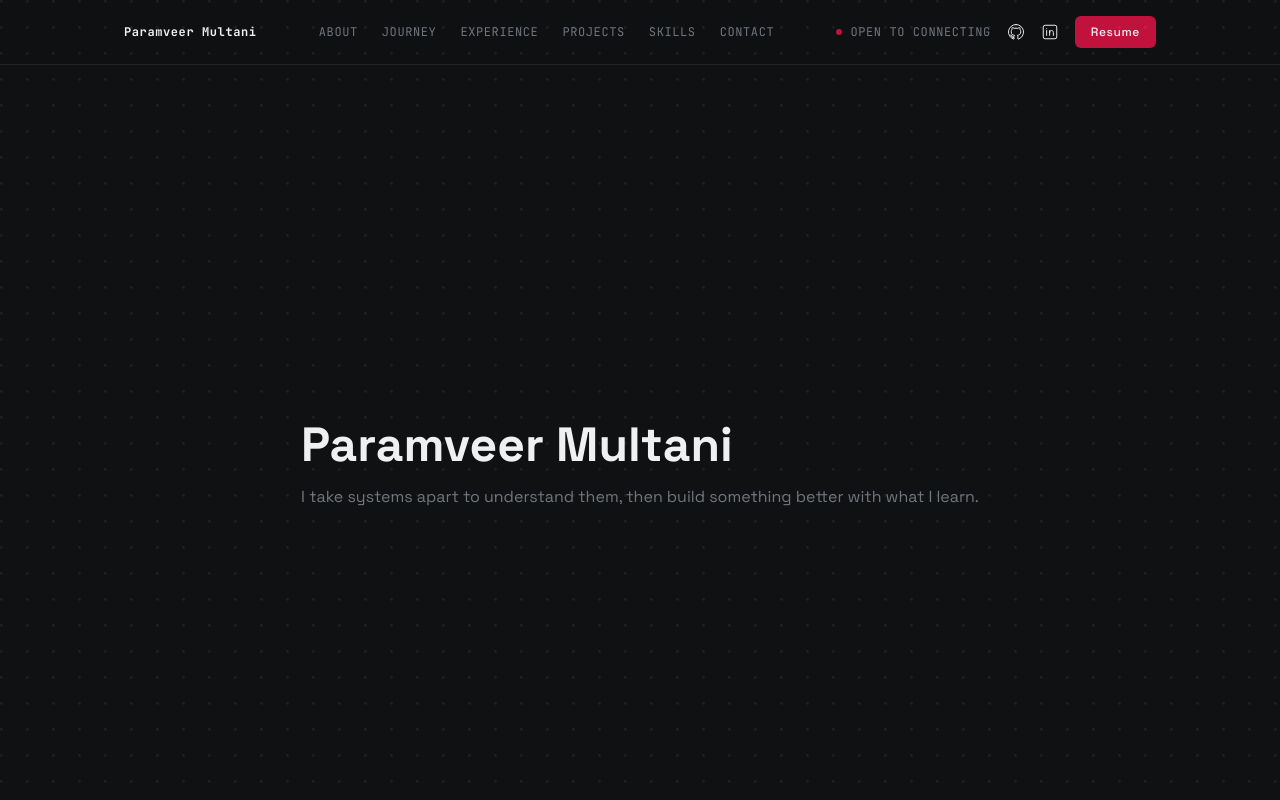
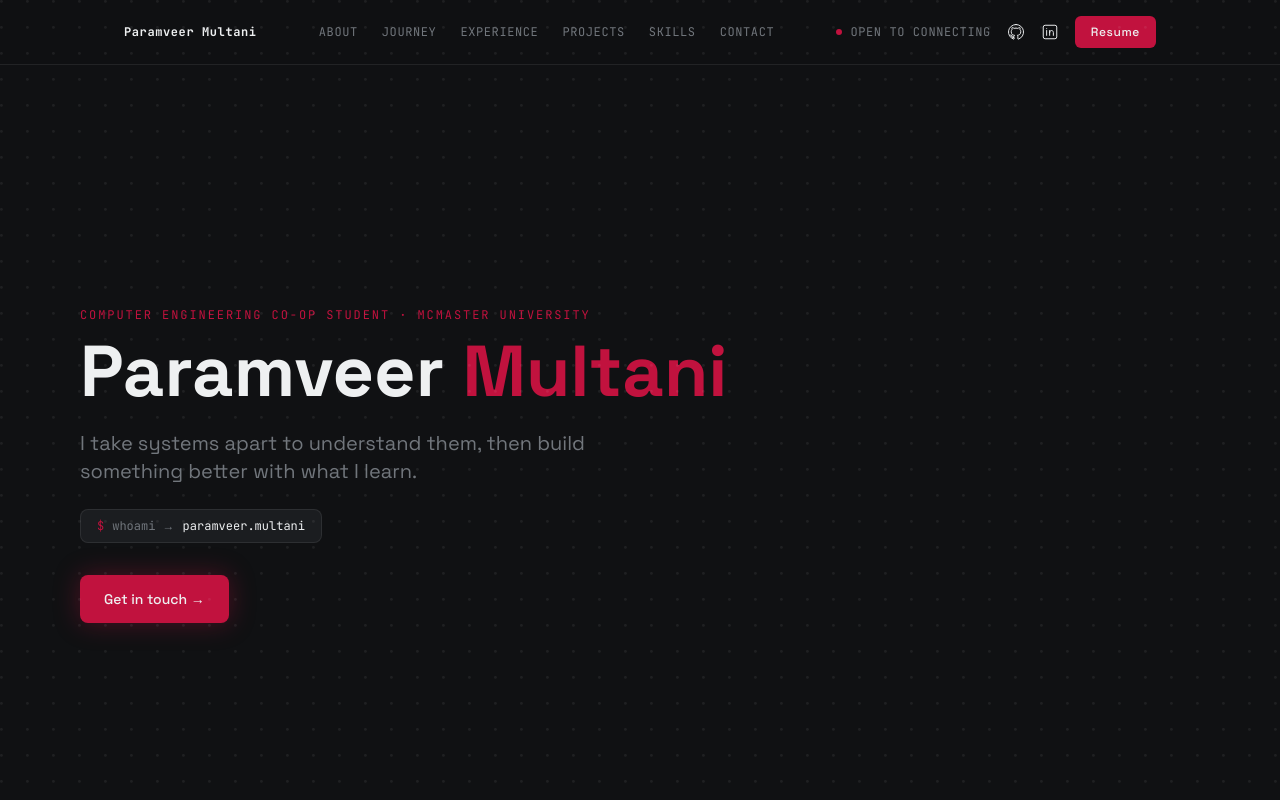
Before and after one commit to paramveer30/Personal-Portfolio, a Next.js app: page / in a window 1280 px wide. Shown: the top 800 px of the page. Built offline with nearby package versions, Linux system fonts and the light colour scheme.

Commit message:
build out the hero with kicker terminal chip and glow button

```diff
--- a/app/page.tsx
+++ b/app/page.tsx
@@ -8,14 +8,44 @@ import { Reveal } from "@/components/Reveal";
 import { Skills } from "@/components/Skills";
 import { site } from "@/content/site";
 
+// last word of the name gets the accent color
+const nameParts = site.name.split(" ");
+const firstNames = nameParts.slice(0, -1).join(" ");
+const lastName = nameParts[nameParts.length - 1];
+
 export default function HomePage() {
   return (
     // scroll target for the name link in the header
     <main id="top">
-      <section className="flex min-h-screen items-center justify-center px-6">
-        <div>
-          <h1 className="text-text text-5xl font-bold">{site.name}</h1>
-          <p className="text-muted mt-4">{site.tagline}</p>
+      <section className="flex min-h-screen flex-col justify-center px-6">
+        <div className="mx-auto w-full max-w-[1120px]">
+          <p className="text-accent font-mono text-xs tracking-[0.16em] uppercase">
+            {site.role} &middot; McMaster University
+          </p>
+
+          <h1 className="mt-3 text-6xl leading-[1.02] font-bold sm:text-7xl">
+            {firstNames} <span className="text-accent">{lastName}</span>
+          </h1>
+
+          <p className="text-muted mt-5 max-w-[560px] text-xl">
+            {site.tagline}
+          </p>
+
+          {/* small terminal flourish, matches the mono labelling used elsewhere */}
+          <div className="text-muted bg-surface border-border mt-6 inline-flex items-center gap-2 rounded-lg border px-4 py-2 font-mono text-xs">
+            <span className="text-accent">$</span> whoami &rarr;{" "}
+            <span className="text-text">paramveer.multani</span>
+          </div>
+
+          <div className="mt-8">
+            <a
+              href="#contact"
+              // the box-shadow is the red glow, an arbitrary value since it is a one off
+              className="bg-accent text-text inline-flex items-center gap-2 rounded-lg px-6 py-3.5 text-sm font-medium shadow-[0_0_26px_rgba(193,18,62,0.35)]"
+            >
+              Get in touch &rarr;
+            </a>
+          </div>
         </div>
       </section>
 
```
